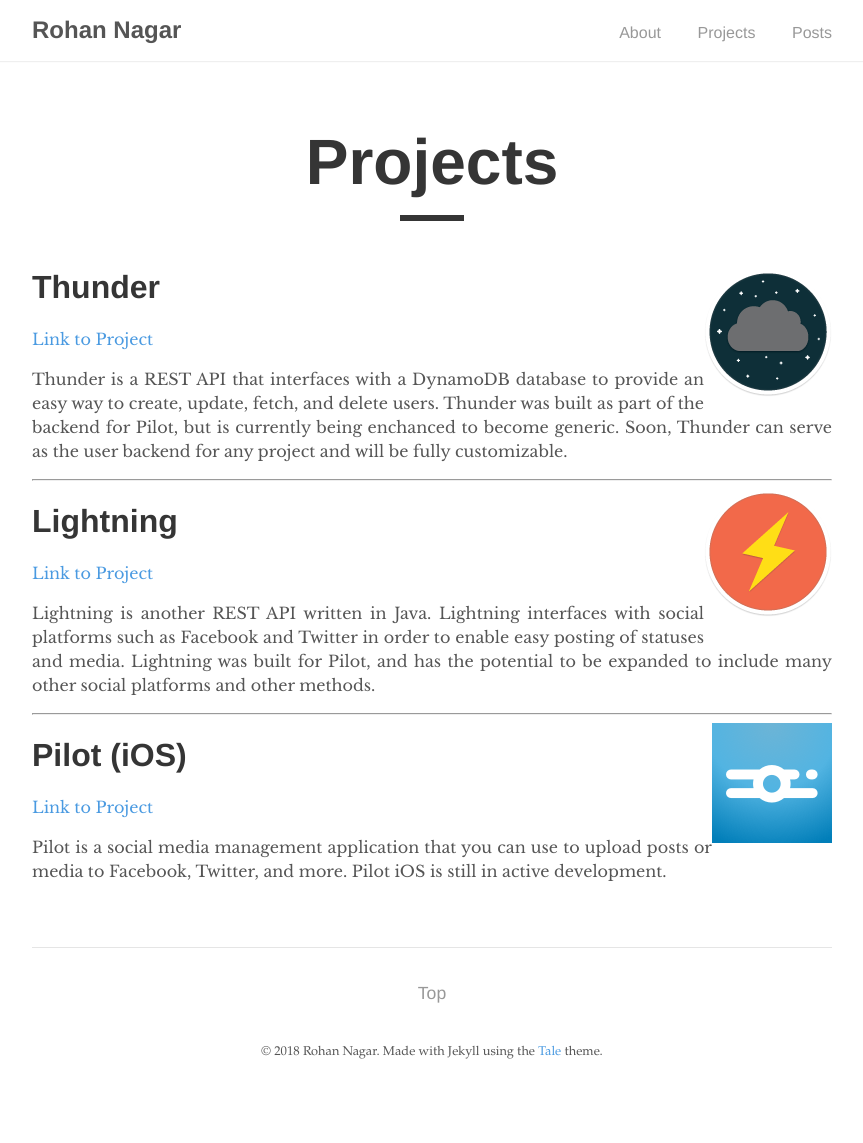
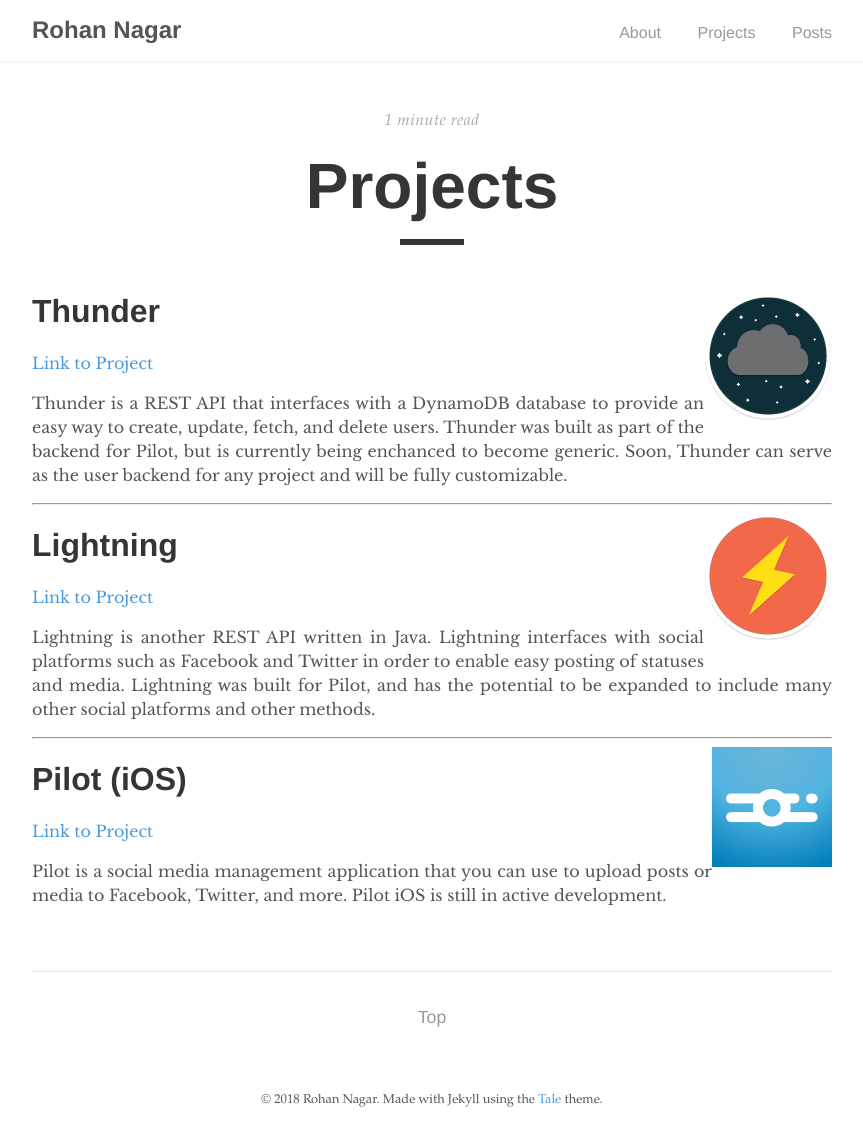
Before and after one commit to RohanNagar/RohanNagar.github.io, a Jekyll site: the page built from pages/projects.md, in a window 1280 px wide. Shown: the whole page, without its empty margins (208-1071 px from the left). Built offline with Jekyll 4.4.1, drawn with Linux system fonts in a browser that asks for light colours; comment, search, counter and statistics services are not loaded; before the commit the page ends 1095 px from its top, so only the background shows below that.

Commit message:
Consolidate layouts

```diff
--- a/_layouts/informational.html
+++ /dev/null
@@ -1,28 +0,0 @@
----
-layout: default
----
-
-<div class="post">
-  <div class="post-info">
-    {% if page.date %}
-      <time datetime="{{ page.date }}">{{ page.date | date: "%B %d, %Y" }}</time>
-    {% endif %}
-  </div>
-
-  <h1 class="post-title">{{ page.title }}</h1>
-  <div class="post-line"></div>
-
-  {{ content }}
-
-</div>
-
-<div class="pagination">
-  {% if page.next.url %}
-    <a href="{{ page.next.url | prepend: site.url }}" class="left arrow">&#8592;</a>
-  {% endif %}
-  {% if page.previous.url %}
-    <a href="{{ page.previous.url | prepend: site.url }}" class="right arrow">&#8594;</a>
-  {% endif %}
-
-  <a href="#" class="top">Top</a>
-</div>
--- a/_layouts/post.html
+++ b/_layouts/post.html
@@ -6,9 +6,11 @@
   <div class="post-info">
     {% if page.date %}
       <time datetime="{{ page.date }}">{{ page.date | date: "%B %d, %Y" }}</time>
+      <br>
     {% endif %}
-      <br>
-      <div class="post-info">{% include read_time.html %}</div>
+    {% if page.informational %}
+      {% include read_time.html %}
+    {% endif %}
   </div>
 
   <h1 class="post-title">{{ page.title }}</h1>
```
Also changed, not shown: pages/about.md (+3 -2 lines), pages/projects.md (+3 -2 lines).
